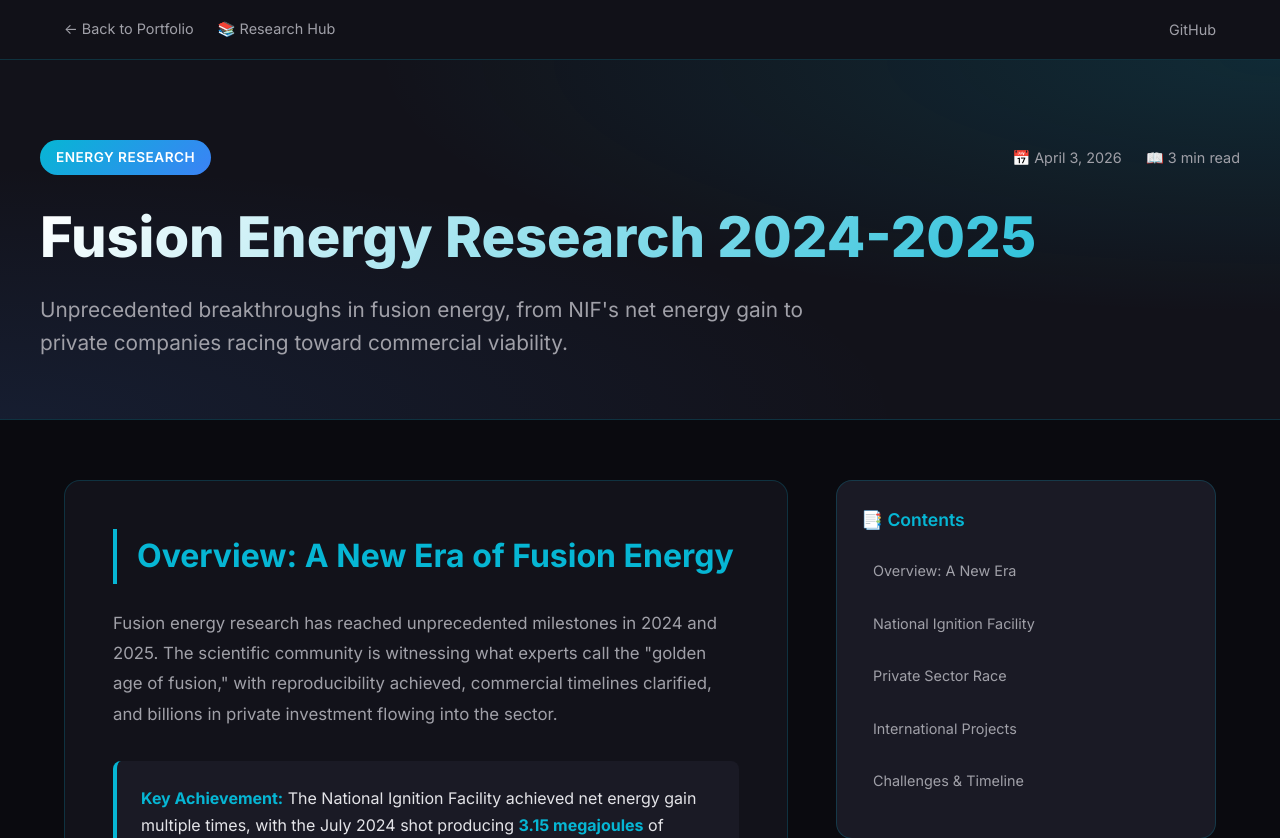
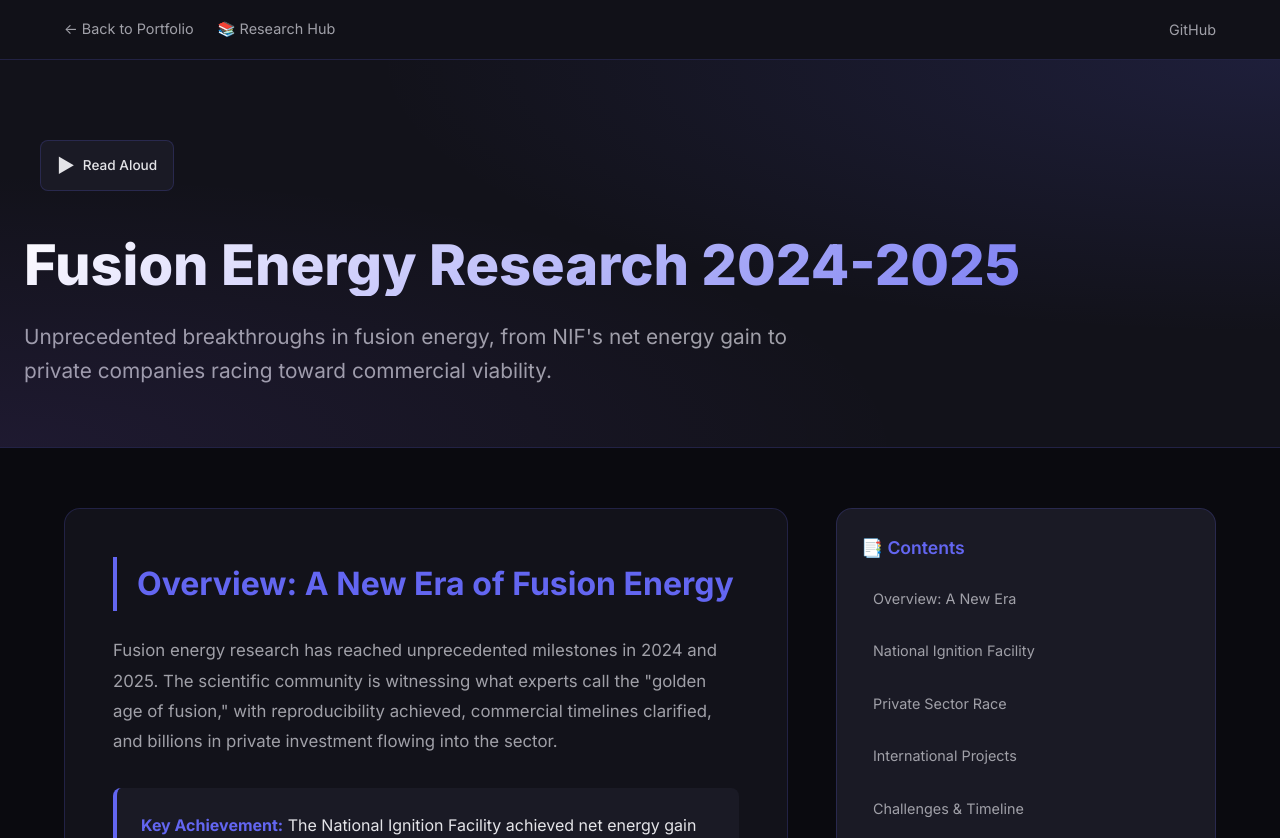
Before and after one commit to RoseyJetsons/roseyjetsons.github.io, a plain HTML site: page research/fusion-energy-research.html in a window 1280 px wide. Shown: the top 838 px of the page. Drawn offline with Linux system fonts and the light colour scheme.

Commit message:
Update fusion research template to match other pages
- Match exact template structure from carvera-air-research.html
- Added header-left and header-meta sections
- Added Read Aloud button functionality
- Consistent styling with all other research pages

```diff
--- a/research/fusion-energy-research.html
+++ b/research/fusion-energy-research.html
@@ -14,12 +14,12 @@
             --text-primary: #e4e4e8;
             --text-secondary: #a0a0a8;
             --text-muted: #707078;
-            --accent-primary: #06b6d4;
-            --accent-secondary: #3b82f6;
-            --accent-tertiary: #8b5cf6;
+            --accent-primary: #6366f1;
+            --accent-secondary: #8b5cf6;
+            --accent-tertiary: #ec4899;
             --accent-success: #22c55e;
             --accent-warning: #f59e0b;
-            --border-color: rgba(6, 182, 212, 0.2);
+            --border-color: rgba(99, 102, 241, 0.2);
             --gradient-primary: linear-gradient(135deg, var(--accent-primary), var(--accent-secondary));
         }
 
@@ -82,8 +82,8 @@
             content: '';
             position: absolute;
             top: 0; left: 0; right: 0; bottom: 0;
-            background: radial-gradient(ellipse at top right, rgba(6, 182, 212, 0.15) 0%, transparent 50%),
-                        radial-gradient(ellipse at bottom left, rgba(59, 130, 246, 0.1) 0%, transparent 50%);
+            background: radial-gradient(ellipse at top right, rgba(99, 102, 241, 0.15) 0%, transparent 50%),
+                        radial-gradient(ellipse at bottom left, rgba(139, 92, 246, 0.1) 0%, transparent 50%);
             pointer-events: none;
         }
 
@@ -98,34 +98,60 @@
             display: flex;
             justify-content: space-between;
             align-items: center;
-            margin-bottom: 32px;
+            margin-bottom: 20px;
         }
 
-        .research-tag {
-            background: var(--gradient-primary);
-            color: white;
-            padding: 6px 16px;
-            border-radius: 20px;
-            font-size: 0.85rem;
-            font-weight: 600;
-            text-transform: uppercase;
-            letter-spacing: 0.5px;
+        .header-left {
+            display: flex;
+            align-items: center;
+            gap: 16px;
+            flex-wrap: wrap;
         }
 
-        .research-meta {
+        .header-meta {
             display: flex;
-            gap: 24px;
-            color: var(--text-secondary);
-            font-size: 0.9rem;
+            gap: 16px;
+            align-items: center;
+            margin-bottom: 24px;
+            flex-wrap: wrap;
         }
 
-        .meta-item {
-            display: flex;
+        /* READ ALOUD BUTTON */
+        .read-aloud-btn {
+            display: inline-flex;
             align-items: center;
             gap: 8px;
+            padding: 8px 16px;
+            background: var(--bg-card);
+            border: 1px solid var(--border-color);
+            border-radius: 8px;
+            color: var(--text-primary);
+            font-size: 0.85rem;
+            font-weight: 500;
+            cursor: pointer;
+            transition: all 0.3s ease;
         }
 
-        .header-content h1 {
+        .read-aloud-btn:hover {
+            border-color: var(--accent-primary);
+            background: var(--bg-card-hover);
+        }
+
+        .read-aloud-btn.active {
+            background: rgba(99, 102, 241, 0.2);
+            border-color: var(--accent-primary);
+        }
+
+        .read-aloud-btn .icon {
+            font-size: 1.2rem;
+            display: inline-block;
+        }
+
+        .read-aloud-btn .icon::before {
+            content: '▶';
+        }
+
+        .header-title {
             font-size: 3.5rem;
             font-weight: 800;
             line-height: 1.1;
@@ -136,7 +162,7 @@
             background-clip: text;
         }
 
-        .header-content .subtitle {
+        .header-description {
             font-size: 1.3rem;
             color: var(--text-secondary);
             max-width: 800px;
@@ -418,7 +444,7 @@
                 order: -1;
             }
 
-            .header-content h1 {
+            .header-title {
                 font-size: 2.5rem;
             }
 
@@ -446,14 +472,17 @@
     <header class="research-header">
         <div class="header-content">
             <div class="header-top">
-                <span class="research-tag">Energy Research</span>
-                <div class="research-meta">
-                    <span class="meta-item">📅 April 3, 2026</span>
-                    <span class="meta-item">📖 3 min read</span>
+                <div class="header-left">
+                    <div class="header-meta">
+                        <span class="read-aloud-btn" onclick="readAloud()">
+                            <span class="icon"></span>
+                            <span>Read Aloud</span>
+                        </div>
+                    </div>
                 </div>
             </div>
-            <h1>Fusion Energy Research 2024-2025</h1>
-            <p class="subtitle">
+            <h1 class="header-title">Fusion Energy Research 2024-2025</h1>
+            <p class="header-description">
                 Unprecedented breakthroughs in fusion energy, from NIF's net energy gain to private companies racing toward commercial viability.
             </p>
         </div>
@@ -678,5 +707,21 @@
             </a>
         </div>
     </footer>
+
+    <script>
+        function readAloud() {
+            const btn = document.querySelector('.read-aloud-btn');
+            const content = document.querySelector('.article-content');
+
+            if ('speechSynthesis' in window) {
+                btn.classList.toggle('active');
+                const text = content.innerText;
+                const utterance = new SpeechSynthesisUtterance(text);
+                window.speechSynthesis.speak(utterance);
+            } else {
+                alert('Audio reading not supported in this browser');
+            }
+        }
+    </script>
 </body>
 </html>
```
